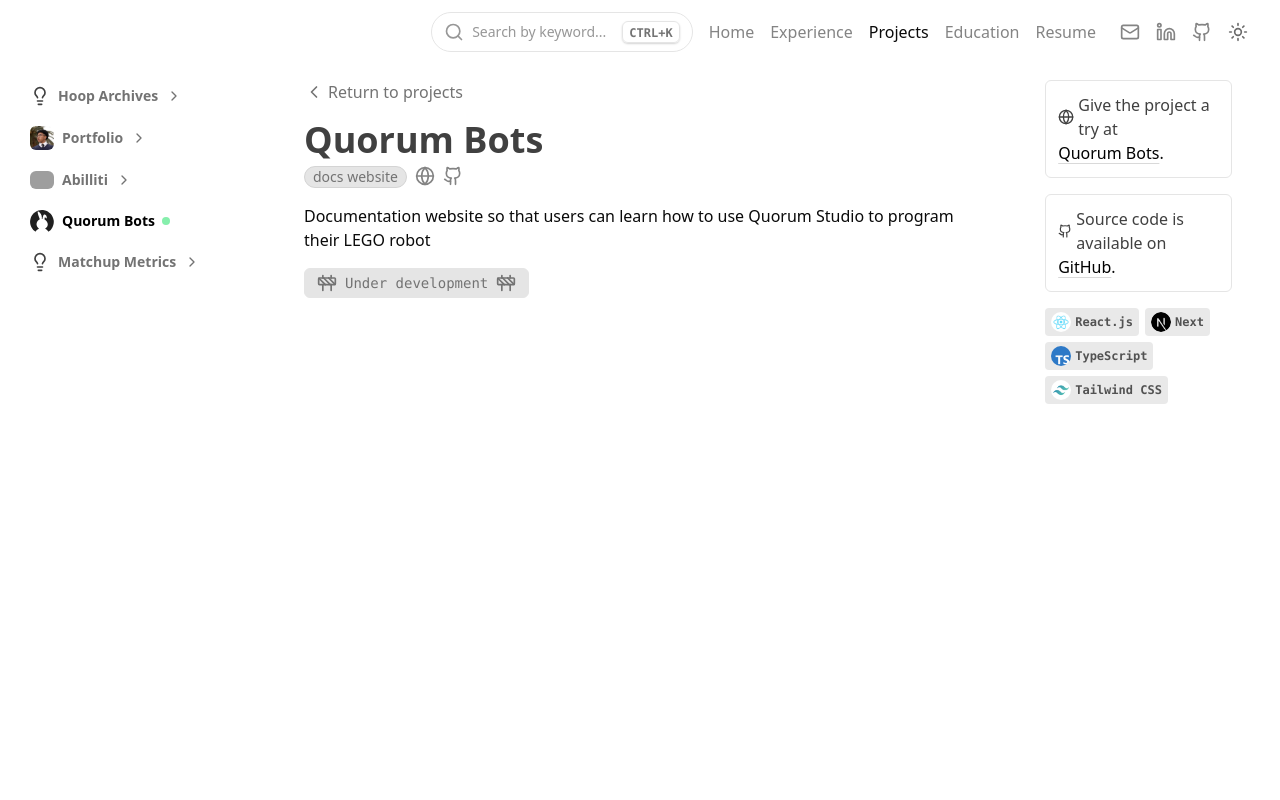
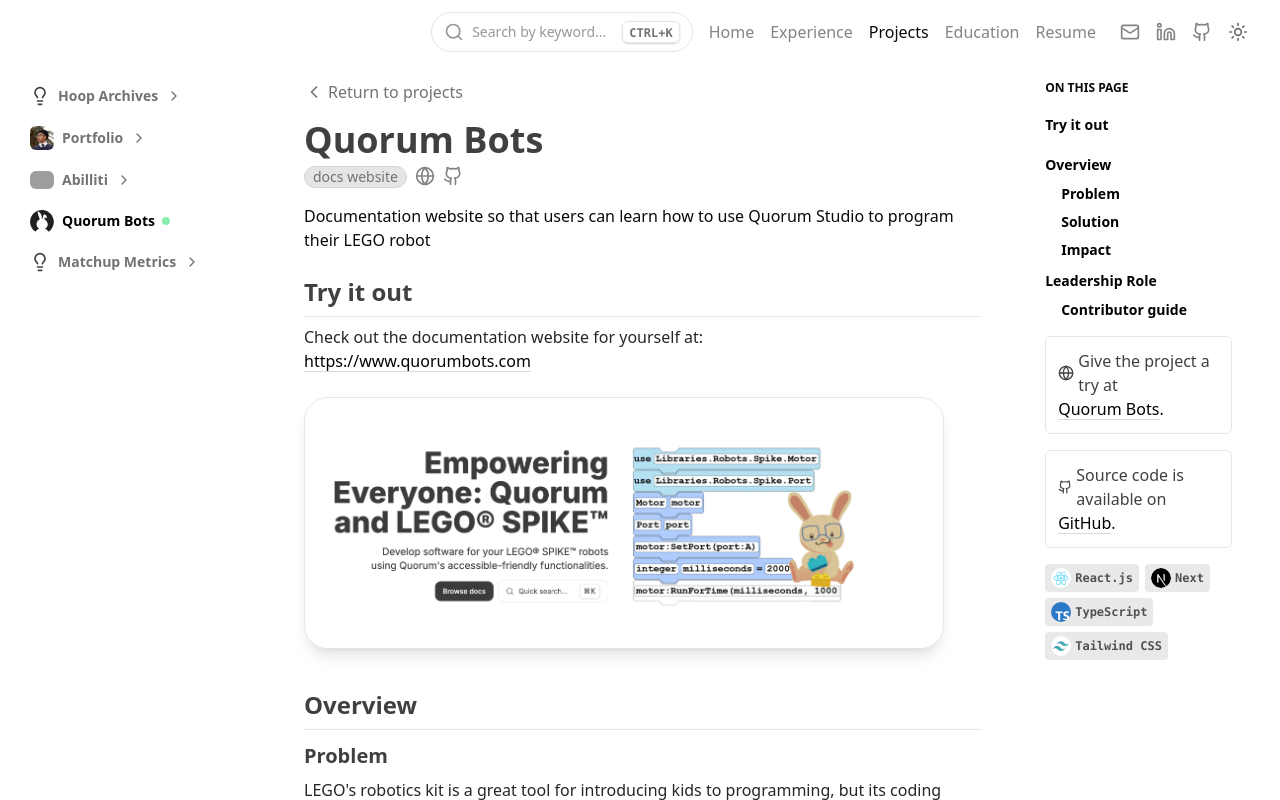
Before and after one commit to emanpecson/portfolio, a Next.js app: page /projects/quorum-bots in a window 1280 px wide. Built offline with nearby package versions, Linux system fonts and the light colour scheme; grey boxes are pictures that could not be loaded.

Commit message:
feat: :memo: add quorum-bots documentation

```diff
--- a/src/app/projects/(content)/quorum-bots/page.tsx
+++ b/src/app/projects/(content)/quorum-bots/page.tsx
@@ -2,8 +2,13 @@
 
 import ProjectContent from '@/components/project/ProjectContent';
 import { ProjectKey, projects } from '@/data/projects';
-import UnderDevelopment from '@/components/UnderDevelopment';
 import { headers } from '@/data/project/quorum-bots';
+import ContentSection from '@/components/content/ContentSection';
+import ContentText from '@/components/content/ContentText';
+import InlineLink from '@/components/button/InlineLink';
+import ContentImage from '@/components/content/ContentImage';
+import ContentSubsection from '@/components/content/ContentSubsection';
+import ContentList from '@/components/content/ContentList';
 
 export default function QuorumBotsPage() {
   const name: keyof ProjectKey = 'Quorum Bots';
@@ -11,7 +16,59 @@
 
   return (
     <ProjectContent name={name} details={proj} headers={headers}>
-      <UnderDevelopment />
+      <ContentSection header={headers[0]}>
+        <ContentText>Check out the documentation website for yourself at:</ContentText>
+        <InlineLink href={String(proj.websiteUrl)}>{proj.websiteUrl}</InlineLink>
+        <ContentImage src={proj.coverImageSrc} alt="Preview" />
+      </ContentSection>
+
+      <ContentSection header={headers[1]}>
+        {/* problem */}
+        <ContentSubsection subheader={headers[1].subheaders[0]}>
+          <ContentText>
+            {
+              "LEGO's robotics kit is a great tool for introducing kids to programming, but its coding environment isn't accessible for users with disabilities."
+            }
+          </ContentText>
+        </ContentSubsection>
+
+        {/* solution */}
+        <ContentSubsection subheader={headers[1].subheaders[1]}>
+          <ContentText>
+            {"We're making the LEGO robotics kit programmable through Quorum Studio, an accessible coding platform:"}
+          </ContentText>
+          <ContentList
+            list={[
+              "Translating LEGO's Python API into the Quorum language",
+              'Enabling Quorum Studio to transmit code directly to LEGO robots',
+              'Creating a documentation website to help users learn and get started',
+            ]}
+          />
+        </ContentSubsection>
+
+        {/* impact */}
+        <ContentSubsection subheader={headers[1].subheaders[2]}>
+          <ContentText>
+            Our solution will be used by the Maryland School for the Blind in their upcoming LEGO robotics competition,
+            expanding access to STEM education.
+          </ContentText>
+        </ContentSubsection>
+      </ContentSection>
+
+      <ContentSection header={headers[2]}>
+        <ContentSubsection subheader={headers[2].subheaders[0]}>
+          <ContentText>
+            I took initiative as the lead web developer, implementing a documentation-based UI component library that
+            makes it easy for others to contribute. In addition, developers can read up on my complete contributor guide
+            to learn how they can contribute (
+            <InlineLink href={String('https://github.com/emanpecson/quorum-bots-docs')}>
+              {'https://github.com/emanpecson/quorum-bots-docs'}
+            </InlineLink>
+            )
+          </ContentText>
+          <ContentImage src="/project/quorum-bots/readme-preview.png" alt="README.md preview" />
+        </ContentSubsection>
+      </ContentSection>
     </ProjectContent>
   );
 }
--- a/src/data/project/quorum-bots.ts
+++ b/src/data/project/quorum-bots.ts
@@ -1,5 +1,48 @@
-// import { RefMap } from '@/lib/ref-map';
+import { RefMap } from '@/lib/ref-map';
 import { ContentHeaderType } from '@/types/ContentHeader';
 
-// const refMap = new RefMap([]);
-export const headers: ContentHeaderType[] = [];
+const refMap = new RefMap([
+  '1(preview)',
+  '2(overview)',
+  '2.1(problem)',
+  '2.2(solution)',
+  '2.3(impact)',
+  '3(leadership-role)',
+  '3.1(contributor-guide)',
+]);
+
+export const headers: ContentHeaderType[] = [
+  {
+    id: 'Try it out',
+    ref: refMap.getRef('1(preview)'),
+    subheaders: [],
+  },
+  {
+    id: 'Overview',
+    ref: refMap.getRef('2(overview)'),
+    subheaders: [
+      {
+        id: 'Problem',
+        ref: refMap.getRef('2.1(problem)'),
+      },
+      {
+        id: 'Solution',
+        ref: refMap.getRef('2.2(solution)'),
+      },
+      {
+        id: 'Impact',
+        ref: refMap.getRef('2.3(impact)'),
+      },
+    ],
+  },
+  {
+    id: 'Leadership Role',
+    ref: refMap.getRef('3(leadership-role)'),
+    subheaders: [
+      {
+        id: 'Contributor guide',
+        ref: refMap.getRef('3.1(contributor-guide)'),
+      },
+    ],
+  },
+];
```
Also changed, not shown: public/project/quorum-bots/readme-preview.png (added).
